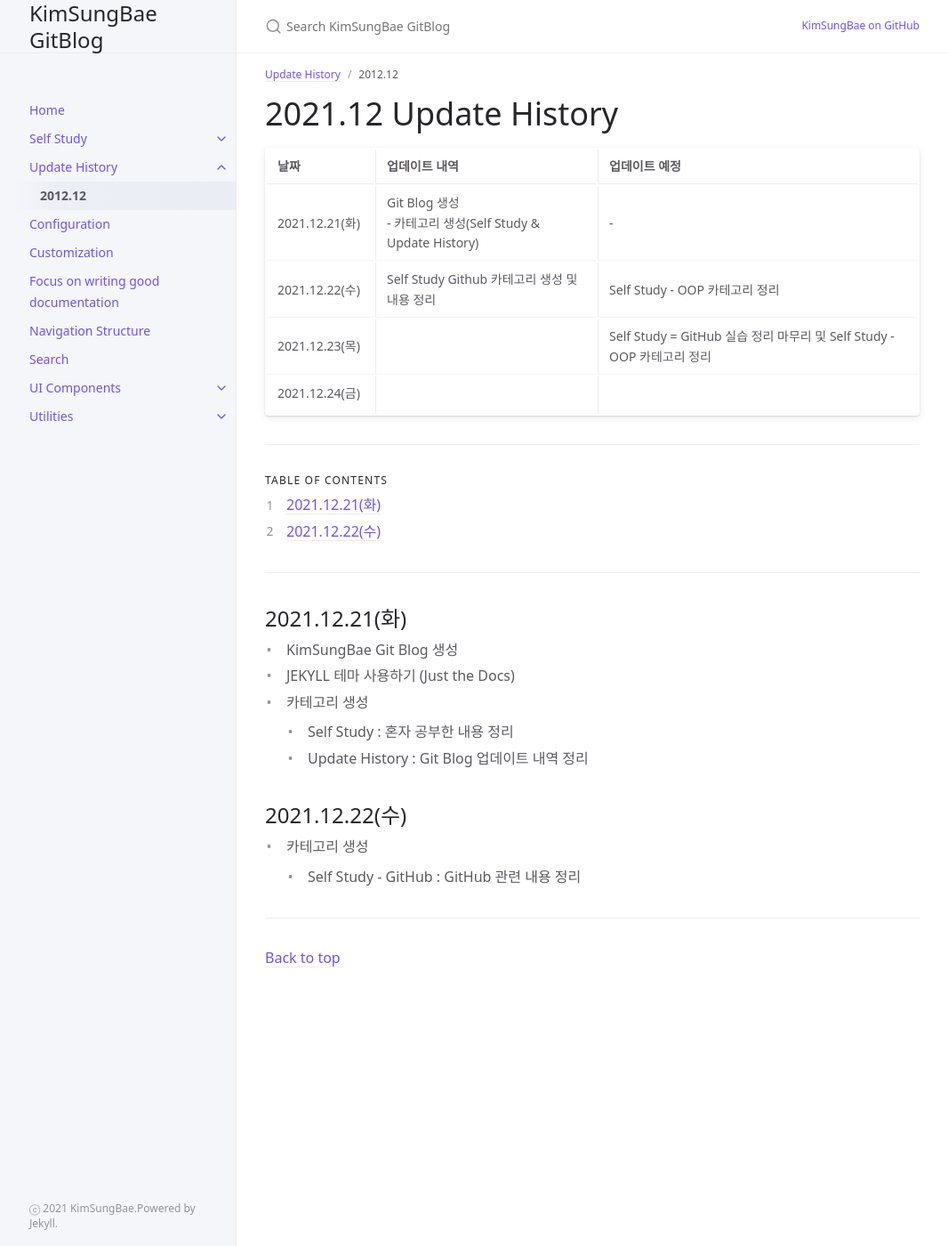
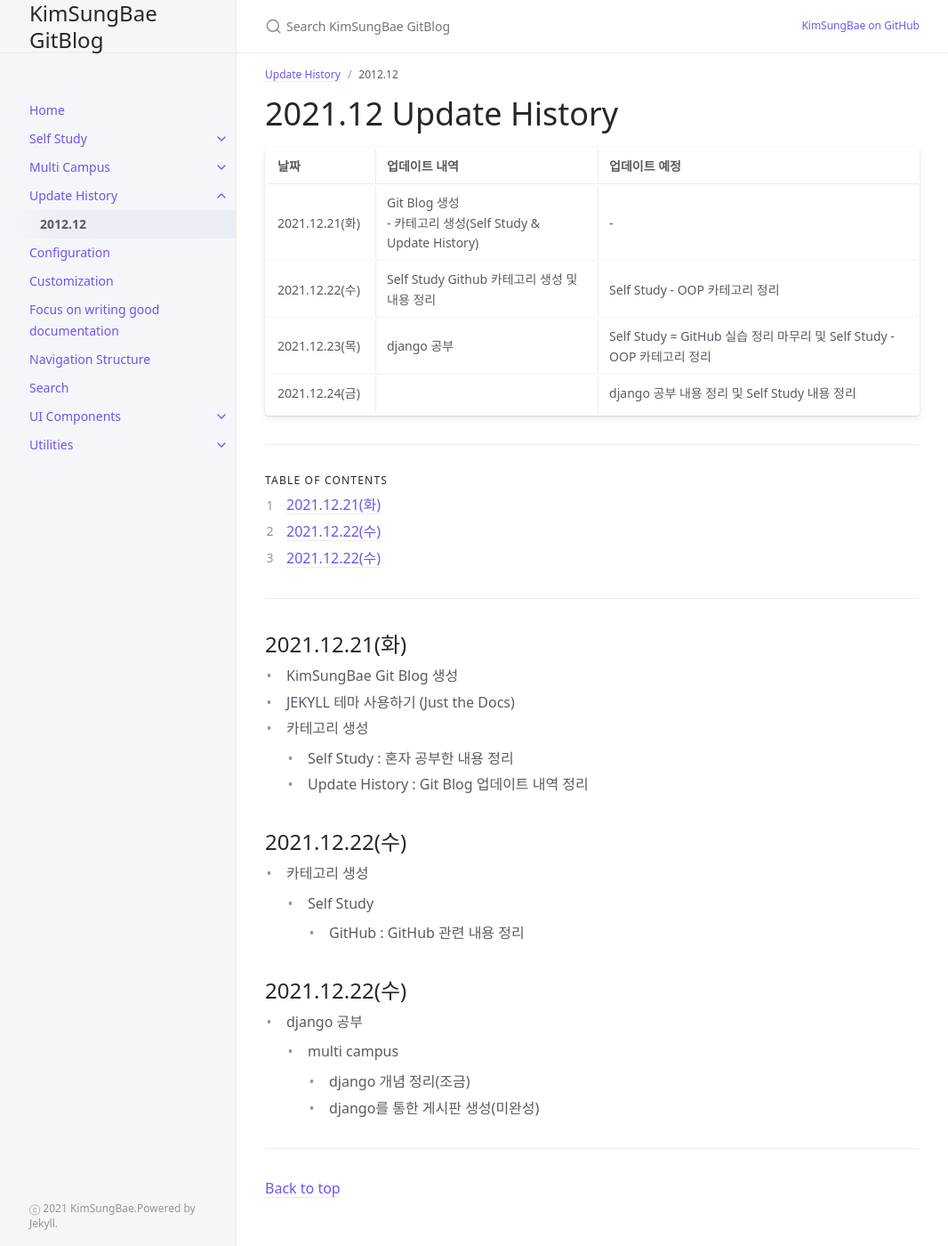
Before and after one commit to kimsungbae/kimsungbae.github.io, a Jekyll site: the page built from docs/update history/2021.12.md, in a window 1280 px wide and 1400 px high. Shown: the whole window at 89% size, without its empty margins (106-1172 px from the left). Built offline with Jekyll 4.4.1, drawn with Linux system fonts in a browser that asks for light colours.

Commit message:
2021.12.23

```diff
--- a/docs/update history/2021.12.md
+++ b/docs/update history/2021.12.md
@@ -12,8 +12,8 @@ nav_order: 1
 |:----------------------|:---------------------------------|:------------------------------|
 | 2021.12.21(화)   | Git Blog 생성<br> - 카테고리 생성(Self Study & Update History)                               | -                         |
 | 2021.12.22(수)    | Self Study Github 카테고리 생성 및 내용 정리 | Self Study - OOP 카테고리 정리                          |
-| 2021.12.23(목) | | Self Study = GitHub 실습 정리 마무리 및 Self Study - OOP 카테고리 정리|
-| 2021.12.24(금) | | |
+| 2021.12.23(목) | django 공부| Self Study = GitHub 실습 정리 마무리 및 Self Study - OOP 카테고리 정리|
+| 2021.12.24(금) | | django 공부 내용 정리 및 Self Study 내용 정리|
 
 ---
 
@@ -34,4 +34,11 @@ nav_order: 1
 
 ## 2021.12.22(수)
  - 카테고리 생성
-   -  Self Study - GitHub : GitHub 관련 내용 정리
+   -  Self Study
+      - GitHub : GitHub 관련 내용 정리
+
+## 2021.12.22(수)
+ - django 공부
+   -  multi campus
+      - django 개념 정리(조금)
+      - django를 통한 게시판 생성(미완성)
```
Also changed, not shown: docs/multi campus/django.md (added, +11 -0 lines), docs/multi campus/multi-campus.md (added, +18 -0 lines), docs/self study/git.md (renamed from docs/self study/github.md, +5 -5 lines).
